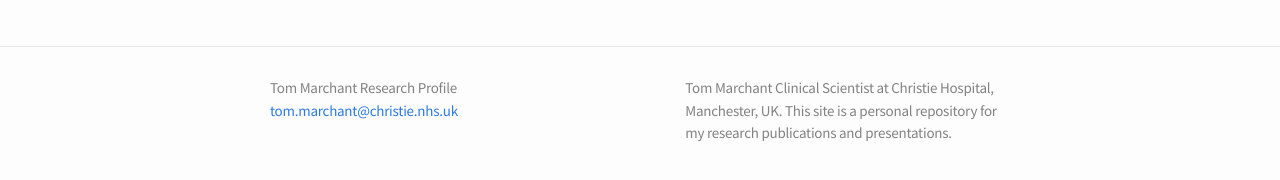
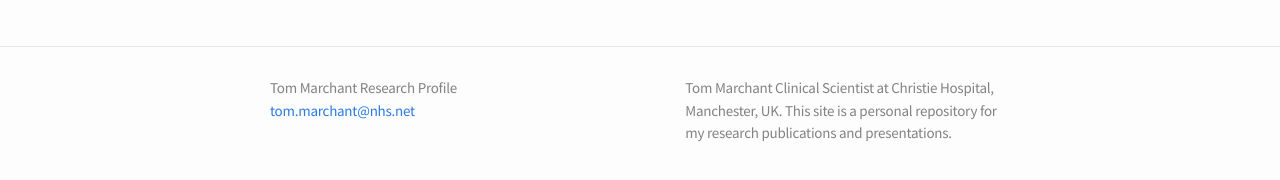
Before and after one commit to temarchant/researchprofile, a Jekyll site: the page built from index.html, in a window 1280 px wide. Shown: the part 166-346 px from the top of the page. Built offline with Jekyll 4.4.1, drawn with Linux system fonts in a browser that asks for light colours; part of the change alters nothing that is shown.

```diff
--- a/_config.yml
+++ b/_config.yml
@@ -7,7 +7,7 @@
 
 # Site settings
 title: Tom Marchant Research Profile
-email: "&#116;&#x6f;&#x6d;&#46;&#x6d;&#x61;&#114;&#x63;&#104;&#x61;&#110;&#116;&#64;&#x63;&#104;&#114;&#x69;&#x73;&#116;&#x69;&#x65;&#46;&#110;&#104;&#x73;&#46;&#x75;&#x6b;"
+email: "&#x74;&#x6f;&#x6d;&#x2e;&#x6d;&#x61;&#x72;&#x63;&#x68;&#x61;&#x6e;&#x74;&#x40;&#x6e;&#x68;&#x73;&#x2e;&#x6e;&#x65;&#x74;"
 description: > # this means to ignore newlines until "baseurl:"
   Tom Marchant Clinical Scientist at Christie Hospital,
   Manchester, UK. This site is a personal repository for my research publications
```
